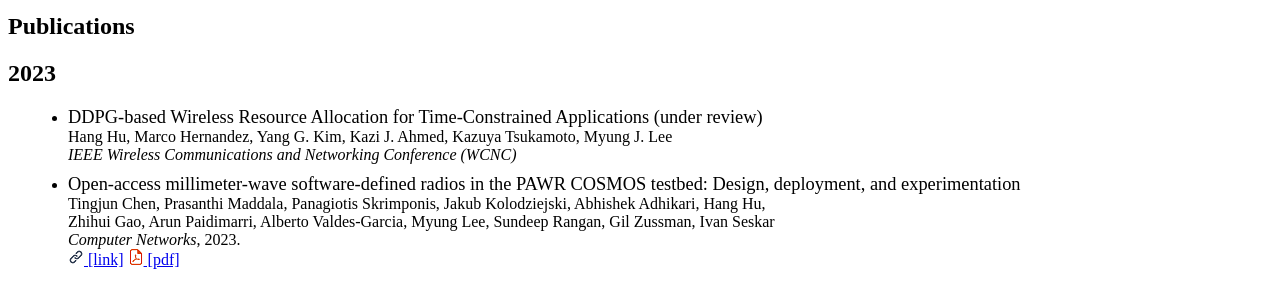
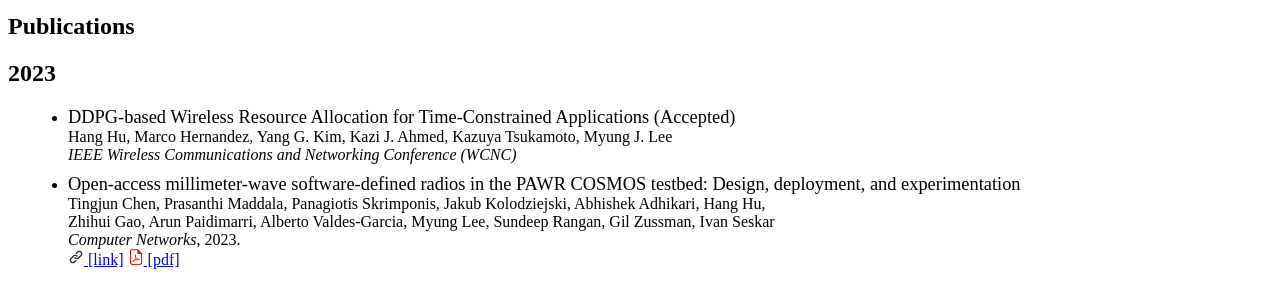
Before and after one commit to hanghoo/hanghoo.github.io, a Jekyll site: the page built from index.html, in a window 1280 px wide. Shown: the part 811-1104 px from the top of the page. Built offline with Jekyll 4.4.1, drawn with Linux system fonts in a browser that asks for light colours; nearby versions of some CDN libraries.

Commit message:
Update index.html

```diff
--- a/index.html
+++ b/index.html
@@ -89,7 +89,7 @@ title: "Hang Hu"
 <ul>
   <li class="paper">
     <span class="title">
-      DDPG-based Wireless Resource Allocation for Time-Constrained Applications (under review)
+      DDPG-based Wireless Resource Allocation for Time-Constrained Applications (Accepted)
       <br>
     </span>
     Hang Hu, Marco Hernandez, Yang G. Kim, Kazi J. Ahmed, Kazuya Tsukamoto, Myung J. Lee<br>
```
